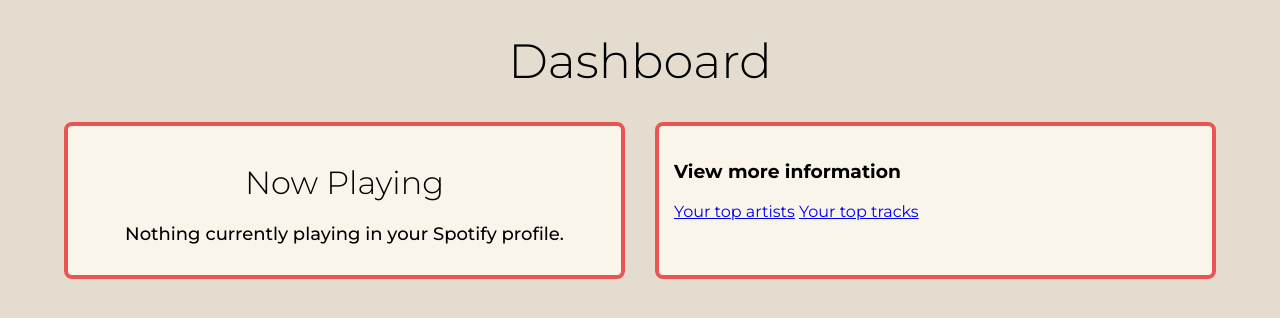
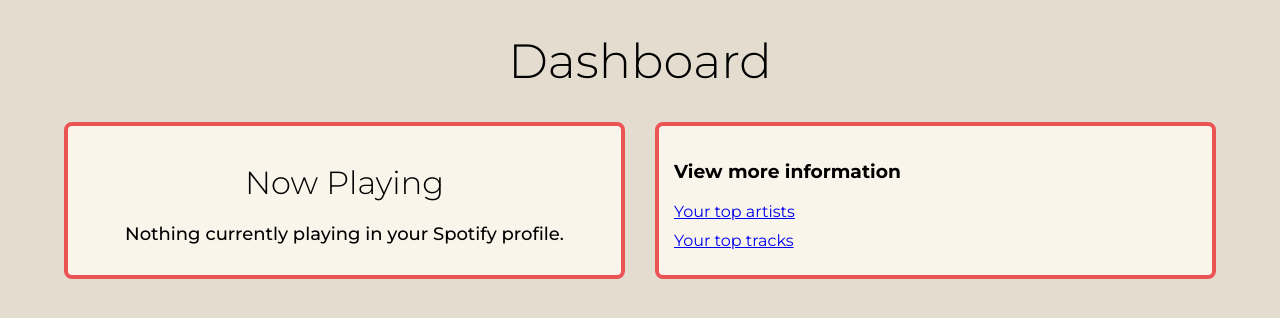
Before and after one commit to ZeroWave022/MusicVision, a Flask app: template musicvision/templates/dashboard.html in a window 1280 px wide. Shown: the part 52-370 px from the top of the page. Run offline with Flask 2, Linux system fonts and the light colour scheme; the template is opened without the code that fills it, so the values that code supplies are empty; parts of the project's set-up code (start-up, migrations or seed data) failed here and were passed over.

Commit message:
fix(dashboard): Display links like a list

```diff
--- a/musicvision/static/dashboard.css
+++ b/musicvision/static/dashboard.css
@@ -82,3 +82,8 @@
     font-weight: 500;
     font-size: 18px;
 }
+
+#view-more a {
+    margin: 10px 0;
+    display: block;
+}
```
